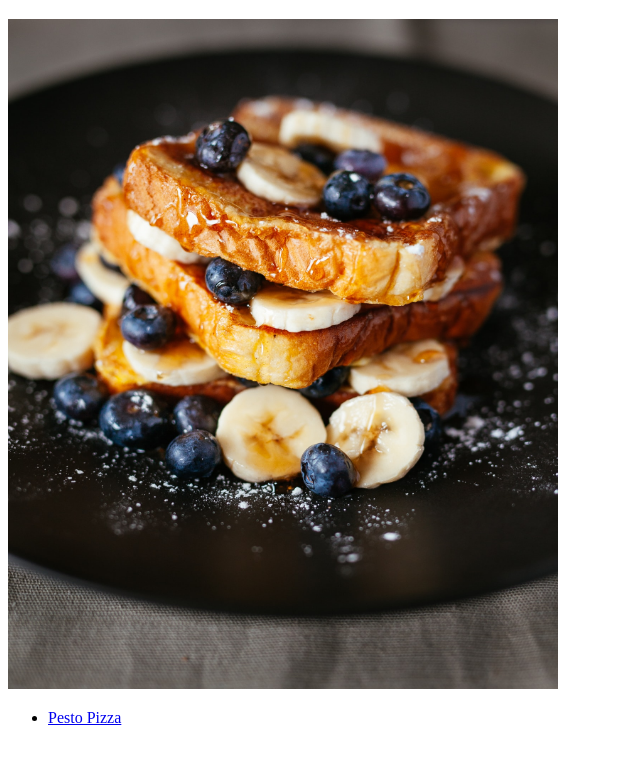
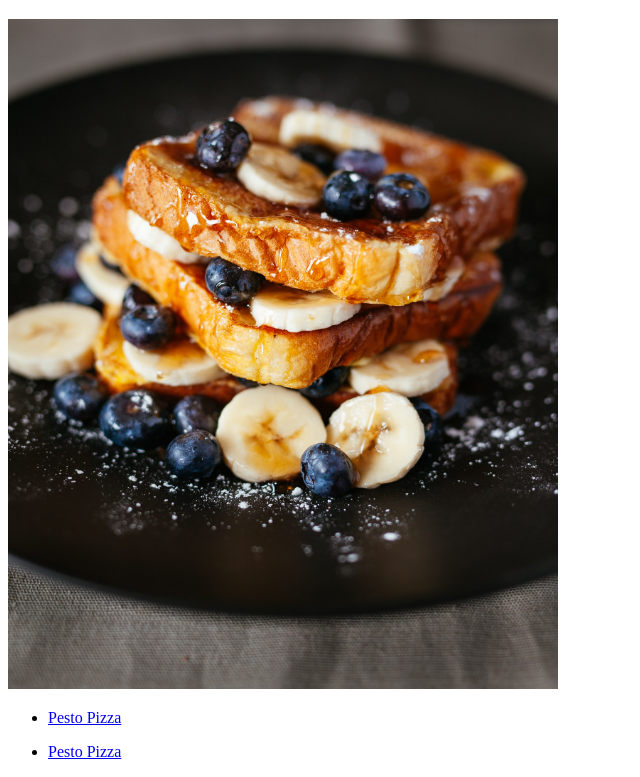
Before and after one commit to justsomeletter/odin-recipes, a plain HTML site: page index.html in a window 1280 px wide. Shown: the part 61-838 px from the top of the page, without its empty margins (0-640 px from the left). Before the commit the page ends 804 px from the top, so only its background shows below. Drawn offline with Linux system fonts and the light colour scheme.

Commit message:
Updated index.html

```diff
--- a/index.html
+++ b/index.html
@@ -11,6 +11,9 @@
 		<ul>
 			<li><a href="recipes/pesto-pizza.html">Pesto Pizza</a></li>
 		</ul>
+		<ul>
+			<li><a href="recipes/pork-chops.html">Pesto Pizza</a></li>
+		</ul>
 	</p>
 </body>
 </html>
```
